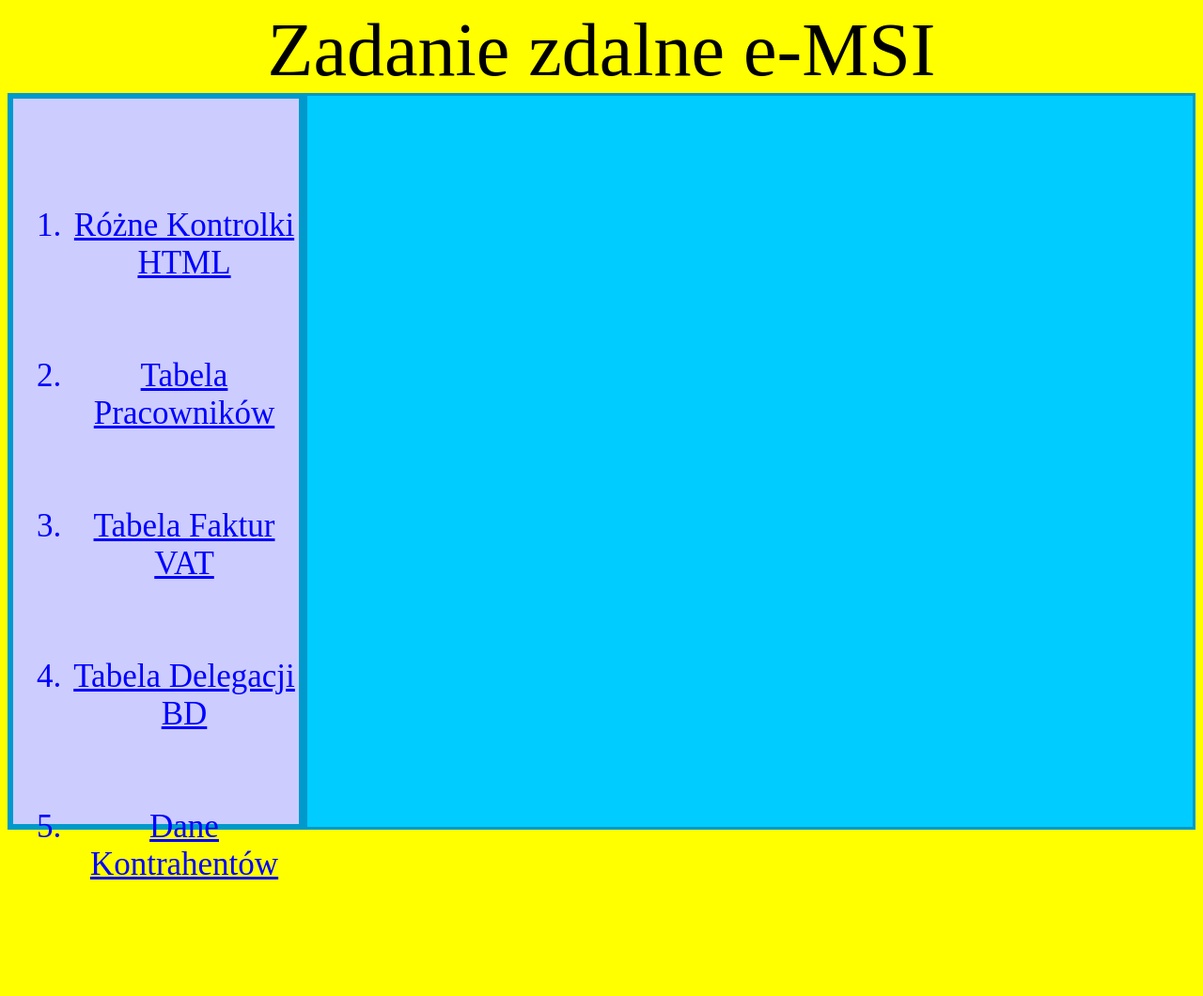
After one commit to komputerowiec36/Zadanie-zdalne-e-MSI, a PHP site: page /index.php in a window 1280 px wide. The commit adds this page. Shown: the whole page at 94% size. Run offline with PHP 8.4, Linux system fonts and the light colour scheme.

Commit message:
Add files via upload

```diff
--- a/index.css
+++ b/index.css
@@ -1,21 +1,13 @@
 * {
   box-sizing: border-box;
 }
-.responsive-iframe {
-  float:right;
-  top: 0;
-  left: 0;
-  bottom: 0;
-  right: 0;
-  height: 100%;
-  width: 100%;
-}
+
 #lewy
 {
   float:left;
   border: 6px #0099CC solid;
   background-color:#ccccff;
-  font-size:45px;
+  font-size:35px;
   width: 25%;
   height: 100%;
 }
--- /dev/null
+++ b/index.php
@@ -0,0 +1,67 @@
+
+<html>
+   <head>
+       <title>strona główna</title>
+        <meta http-equiv="content-type" content="text/html; charset=utf-8">
+        <meta name="viewport" content="width=auto, initial-scale=1">
+        <link href="index.css" rel="stylesheet">
+
+   </head>
+		<body bgcolor="yellow">
+		<div id="temat">
+		<center>
+		Zadanie zdalne e-MSI
+		</center>
+		 </div>
+			<div id="lewy" >
+			  <center>
+			  <br><br>
+			  <ol style='padding-left: 60px', id="menu">
+			   <a href="?kontrolki"><li >Różne Kontrolki HTML</li></a><br>
+			   <br>
+			   <a href="?pracownicy"><li >Tabela Pracowników</li></a><br>
+			   <br>
+			   <a href="?faktury"><li >Tabela Faktur VAT</li></a><br>
+			   <br>
+			   <a href="?delegacje"><li >Tabela Delegacji BD</li></a><br>
+			   <br>
+			   <a href="?kontrahenci"><li >Dane Kontrahentów</li></a><br>
+			  <br><br>
+			  </ol>
+			  </center>
+			</div>
+		  <div id="prawy" >
+			<?php
+  if (array_keys($_GET)!= null)
+{
+	$a = array_keys($_GET);
+	ob_start();
+	switch($a[0])
+	{
+	  case 'kontrolki':
+		include 'kontrolki/kontrolkihtml.html';
+	  break;
+
+	  case 'pracownicy':
+		include 'pracownicy/tabelapracownikow.html';
+	  break;
+
+	  case 'faktury':
+		include 'faktury/tabelafaktur.html';
+	  break;
+
+	  case 'delegacje':
+		include 'delegacje/tabeladelegacji.php';
+	  break;
+
+	  case 'kontrahenci':
+		include 'kontrahenci/danekontrahentow.php';
+	  break;
+
+	}
+	$content = ob_get_clean();
+	echo $content;
+}
+ ?>
+		  </div>
+</html>
```
